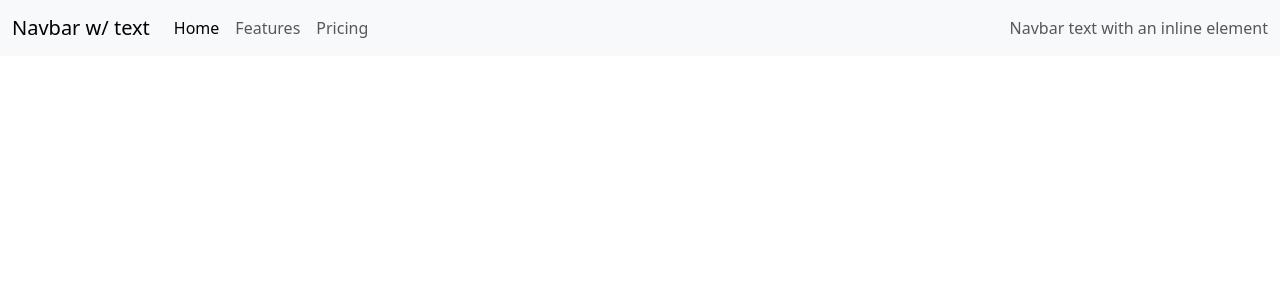
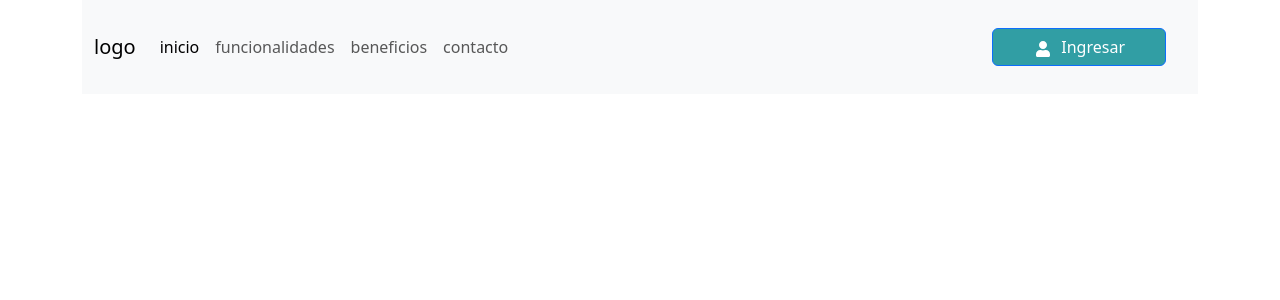
Before and after one commit to Owen-H123/TechFrontend, a React (Vite) app: page / in a window 1280 px wide. Shown: the top 300 px of the page. Built offline with nearby package versions, Linux system fonts and the light colour scheme.

Commit message:
cambio nav

```diff
--- a/package.json
+++ b/package.json
@@ -12,7 +12,8 @@
   "dependencies": {
     "bootstrap": "^5.3.8",
     "react": "^19.2.0",
-    "react-dom": "^19.2.0"
+    "react-dom": "^19.2.0",
+    "react-icons": "^5.5.0"
   },
   "devDependencies": {
     "@eslint/js": "^9.39.1",
--- a/src/assets/components/subcomponents/Navbar1.jsx
+++ b/src/assets/components/subcomponents/Navbar1.jsx
@@ -1,8 +1,13 @@
+import { FaUser } from "react-icons/fa";
+
+
 export default function Navbar1(){
     return(
-        <nav className="navbar navbar-expand-lg bg-body-tertiary">
+
+    <div className="container">
+         <nav className="navbar navbar-expand-lg bg-body-tertiary">
             <div className="container-fluid">
-                <a className="navbar-brand" href="#">Navbar w/ text</a>
+                <a className="navbar-brand" href="#">logo</a>
 
                 <button className="navbar-toggler" type="button" data-bs-toggle="collapse" data-bs-target="#navbarText" aria-controls="navbarText" aria-expanded="false" aria-label="Toggle navigation">
                     <span className="navbar-toggler-icon"></span>
@@ -11,21 +16,29 @@ export default function Navbar1(){
                 <div className="collapse navbar-collapse" id="navbarText">
                     <ul className="navbar-nav me-auto mb-2 mb-lg-0">
                         <li className="nav-item">
-                            <a className="nav-link active" aria-current="page" href="#">Home</a>
+                            <a className="nav-link active" aria-current="page" href="#">inicio</a>
                         </li>
                         <li className="nav-item">
-                            <a className="nav-link" href="#">Features</a>
+                            <a className="nav-link" href="#">funcionalidades</a>
                         </li>
                         <li className="nav-item">
-                            <a className="nav-link" href="#">Pricing</a>
+                            <a className="nav-link" href="#">beneficios</a>
+                        </li>
+                         <li className="nav-item">
+                            <a className="nav-link" href="#">contacto</a>
                         </li>
                     </ul>
 
-                    <span className="navbar-text">
-                        Navbar text with an inline element
-                    </span>
+
+                       <button className="btn btn-primary" type="button" style={{backgroundColor:"#319EA4",margin:"20px",paddingRight:"40px",paddingLeft:"40px"}}>
+                         <FaUser  style={{marginRight:"10px", marginLeft:"2px"}}/>
+                        Ingresar
+                        </button>
+
+
                 </div>
             </div>
         </nav>
+    </div>
     );
 }
```
Also changed, not shown: 1 other file (tests, documents, lock files or other folders).
